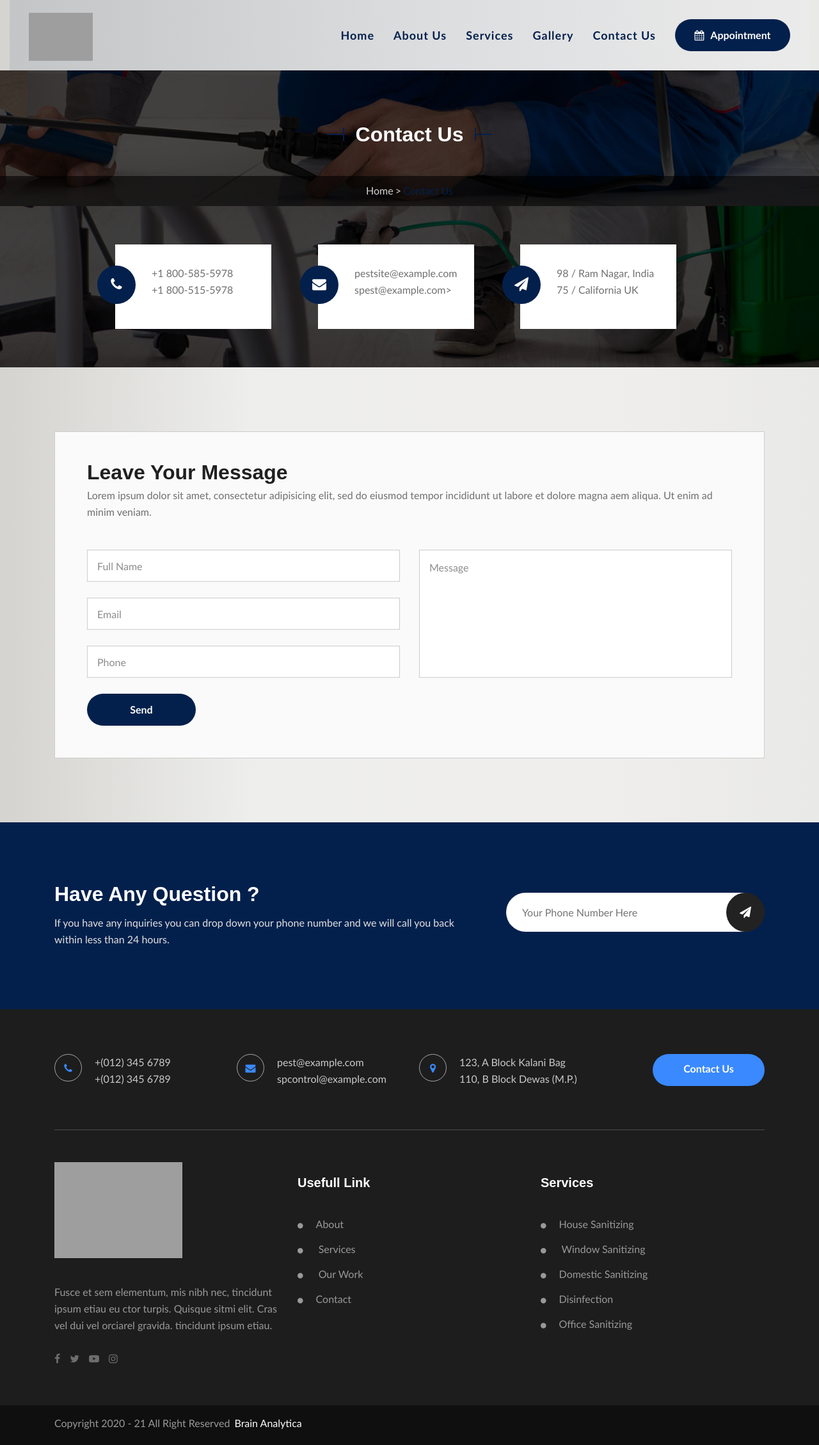
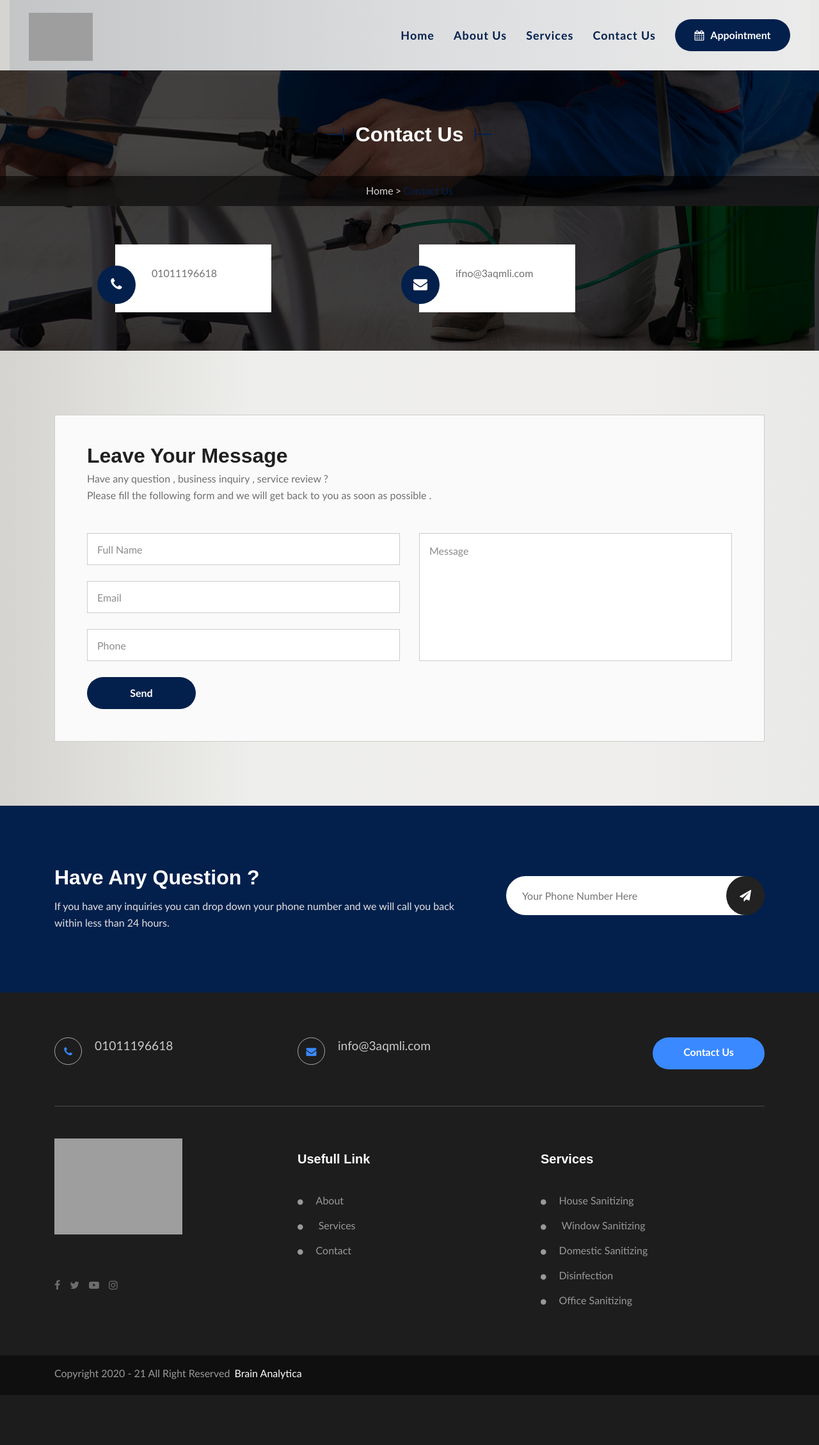
Before and after one commit to ma7aziz/3aqmli, a Django app: page /contact in a window 1280 px wide. Shown: the whole page at 64% size. After the commit the page ends 2180 px from the top, so only its background shows below. Run offline with Django 3.2, Linux system fonts and the light colour scheme; some libraries are stand-ins or nearby versions; some web fonts are replaced; grey boxes are pictures that could not be loaded.

Commit message:
content edit

```diff
--- a/templates/base.html
+++ b/templates/base.html
@@ -107,7 +107,7 @@
             position: fixed;
             top: 80%;
             right: 5%;
-            z-index: 999999999999999999999999999999999;
+            z-index: 99999999999999999996666699999999999999;
 
         }
         .appint-btn {
@@ -212,17 +212,17 @@
                                         style="color: #03204c;">home</a>
                                 </li>
                                 <li class="nav-item">
-                                    <a class="nav-link" href="{%url 'about' %}" style=" color: #03204c;">about us</a>
+                                    <a class="nav-link" href="{%url 'services' %}" style=" color: #03204c;">about us</a>
                                 </li>
                                 <li class="nav-item">
                                     <a class="nav-link" href="{% url 'services' %}" style="color: #03204c;">services</a>
                                 </li>
-                                <li class="nav-item dropdown">
+                                <!-- <li class="nav-item dropdown">
                                     <a class="nav-link " href="#" style="color: #03204c;">
                                         gallery
                                     </a>
 
-                                </li>
+                                </li> -->
 
 
                                 <li class="nav-item">
@@ -238,12 +238,12 @@
                                     <ul>
 
                                         <li><a href="{% url 'index' %}">home</a></li>
-                                        <li class="active"><a href="{% url 'about'%}">about us</a></li>
+                                        <li class="active"><a href="{% url 'services'%}">about us</a></li>
                                         <li><a href="{% url 'services' %}">services</a></li>
-                                        <li>
+                                        <!-- <li>
                                             <a href="#">Gallery</a>
 
-                                        </li>
+                                        </li> -->
 
                                         <li><a href="{% url 'contact' %}">contact us</a></li>
                                     </ul>
@@ -380,35 +380,33 @@
         <div class="container">
             <div class="footer_wrapper_first">
                 <div class="row">
-                    <div class="col-lg-3 col-md-12 col-12 col-sm-4">
+                    <div class="col-lg-4 col-md-12 col-12 col-sm-4">
                         <div class="wrapper_first_icon foter_contact_nav">
                             <ul>
                                 <li>
                                     <i class="fa fa-phone"></i>
-                                    <p>
-                                        +(012) 345 6789 <br />
-                                        +(012) 345 6789
+                                    <p style="font-size: 1.2em;">
+                                        01011196618
                                     </p>
                                 </li>
                             </ul>
                         </div>
                     </div>
-                    <div class="col-lg-3 col-md-12 col-12 col-sm-4">
+                    <div class="col-lg-4 col-md-12 col-12 col-sm-4">
                         <div class="wrapper_first_icon foter_contact_nav">
                             <ul>
                                 <li>
                                     <i class="fa fa-envelope"></i>
                                     <a href="#">
-                                        <p>
-                                            pest@example.com <br />
-                                            spcontrol@example.com
+                                        <p style="font-size: 1.2em;">
+                                            info@3aqmli.com
                                         </p>
                                     </a>
                                 </li>
                             </ul>
                         </div>
                     </div>
-                    <div class="col-lg-3 col-md-12 col-12 col-sm-4">
+                    <!-- <div class="col-lg-3 col-md-12 col-12 col-sm-4">
                         <div class="wrapper_first_icon foter_contact_nav">
                             <ul>
                                 <li>
@@ -420,8 +418,8 @@
                                 </li>
                             </ul>
                         </div>
-                    </div>
-                    <div class="col-lg-3 col-md-12 col-12 col-sm-12">
+                    </div> -->
+                    <div class="col-lg-4 col-md-12 col-12 col-sm-12">
                         <div class="pst_btn_form footer_btn_wrapper">
                             <ul>
                                 <li>
@@ -447,8 +445,7 @@
                                 </a>
                             </div>
                             <div class="abotus_content">
-                                <p>Fusce et sem elementum, mis nibh nec, tincidunt ipsum etiau eu ctor turpis. Quisque
-                                    sitmi elit. Cras vel dui vel orciarel gravida. tincidunt ipsum etiau.</p>
+                                <p></p>
                             </div>
                             <div class="aboutus_social_icons">
                                 <ul>
@@ -473,14 +470,14 @@
                             <h4>Usefull Link</h4>
                             <ul>
                                 <li>
-                                    <a href="{% url 'about' %}"><i class="fa fa-circle"></i>About </a>
+                                    <a href="{% url 'services' %}"><i class="fa fa-circle"></i>About </a>
                                 </li>
                                 <li>
                                     <a href="{% url 'services' %}"><i class="fa fa-circle"></i> Services </a>
                                 </li>
-                                <li>
+                                <!-- <li>
                                     <a href="#"><i class="fa fa-circle"></i> Our Work </a>
-                                </li>
+                                </li> -->
 
                                 <li>
                                     <a href="{% url 'contact' %}"><i class="fa fa-circle"></i>Contact</a>
--- a/templates/contact.html
+++ b/templates/contact.html
@@ -42,33 +42,32 @@
                 <div class="row">
                     <div class="col-lg-10 col-md-12 col-12 col-sm-12 offset-lg-1">
                         <div class="row">
-                            <div class="col-lg-4 col-md-4 col-12 col-sm-12">
+                            <div class="col-lg-6 col-md-6 col-12 col-sm-12">
                                 <div class="cnt_icon_wrapper wow zoomIn animated" data-wow-duration="1.3s" style="visibility: visible; animation-duration: 1.3s; animation-name: zoomIn;">
                                     <div class="cnt-icon-img">
                                         <i class="fa fa-phone" aria-hidden="true"></i>
                                     </div>
                                     <div class="cnt-icon-content">
                                         <p>
-                                            +1 800-585-5978 <br />
-                                            +1 800-515-5978
+                                            01011196618
                                         </p>
                                     </div>
                                 </div>
                             </div>
-                            <div class="col-lg-4 col-md-4 col-12 col-sm-12">
+                            <div class="col-lg-6 col-md-6 col-12 col-sm-12">
                                 <div class="cnt_icon_wrapper wow zoomIn animated" data-wow-duration="1.3s" style="visibility: visible; animation-duration: 1.3s; animation-name: zoomIn;">
                                     <div class="cnt-icon-img">
                                         <i class="fa fa-envelope" aria-hidden="true"></i>
                                     </div>
                                     <div class="cnt-icon-content">
                                         <p>
-                                            <a href="#"> pestsite@example.com </a> <br />
-                                            <a href="#"> spest@example.com></a>
+                                            <a href="#"> ifno@3aqmli.com</a> <br />
+
                                         </p>
                                     </div>
                                 </div>
                             </div>
-                            <div class="col-lg-4 col-md-4 col-12 col-sm-12">
+                            <!-- <div class="col-lg-4 col-md-4 col-12 col-sm-12">
                                 <div class="cnt_icon_wrapper wow zoomIn animated" data-wow-duration="1.3s" style="visibility: visible; animation-duration: 1.3s; animation-name: zoomIn;">
                                     <div class="cnt-icon-img">
                                         <i class="fa fa-paper-plane" aria-hidden="true"></i>
@@ -80,7 +79,7 @@
                                         </p>
                                     </div>
                                 </div>
-                            </div>
+                            </div> -->
                         </div>
                     </div>
                 </div>
@@ -94,7 +93,8 @@
                     <div class=" col-md-12 col-12 col-sm-12">
                         <div class="contact_form_section">
                             <h4>leave your message</h4>
-                            <p class="pst_toppadder10 pst_bottompadder30">Lorem ipsum dolor sit amet, consectetur adipisicing elit, sed do eiusmod tempor incididunt ut labore et dolore magna aem aliqua. Ut enim ad minim veniam.</p>
+                            <p class="pst_toppadder10 pst_bottompadder30">Have any question , business inquiry , service review ? <br>
+                                        Please fill the following form and we will get back to you as soon as possible .</p>
 
                             <form  id="contact-form" method="POST">
                                 <div class="row">
--- a/templates/services.html
+++ b/templates/services.html
@@ -25,7 +25,7 @@
                         <div class="page_header_bottom">
                             <ul class="sub_title">
                                 <li><a href="{% url 'index' %}"> Home </a></li>
-                                <li class="icon_breamcum">></li>
+                                <li class="icon_breamcum"></li>
                                 <li>services</li>
                             </ul>
                         </div>
```
